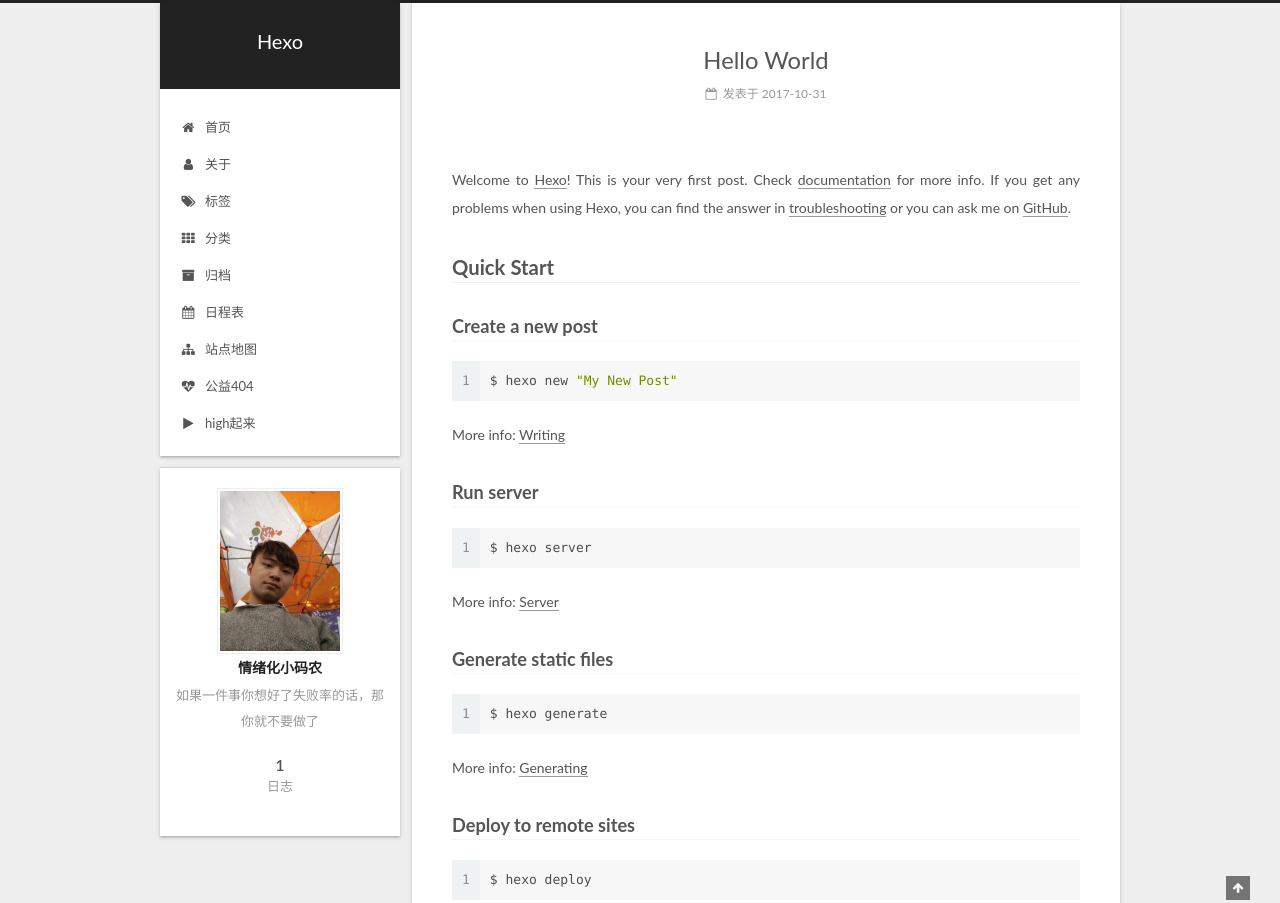
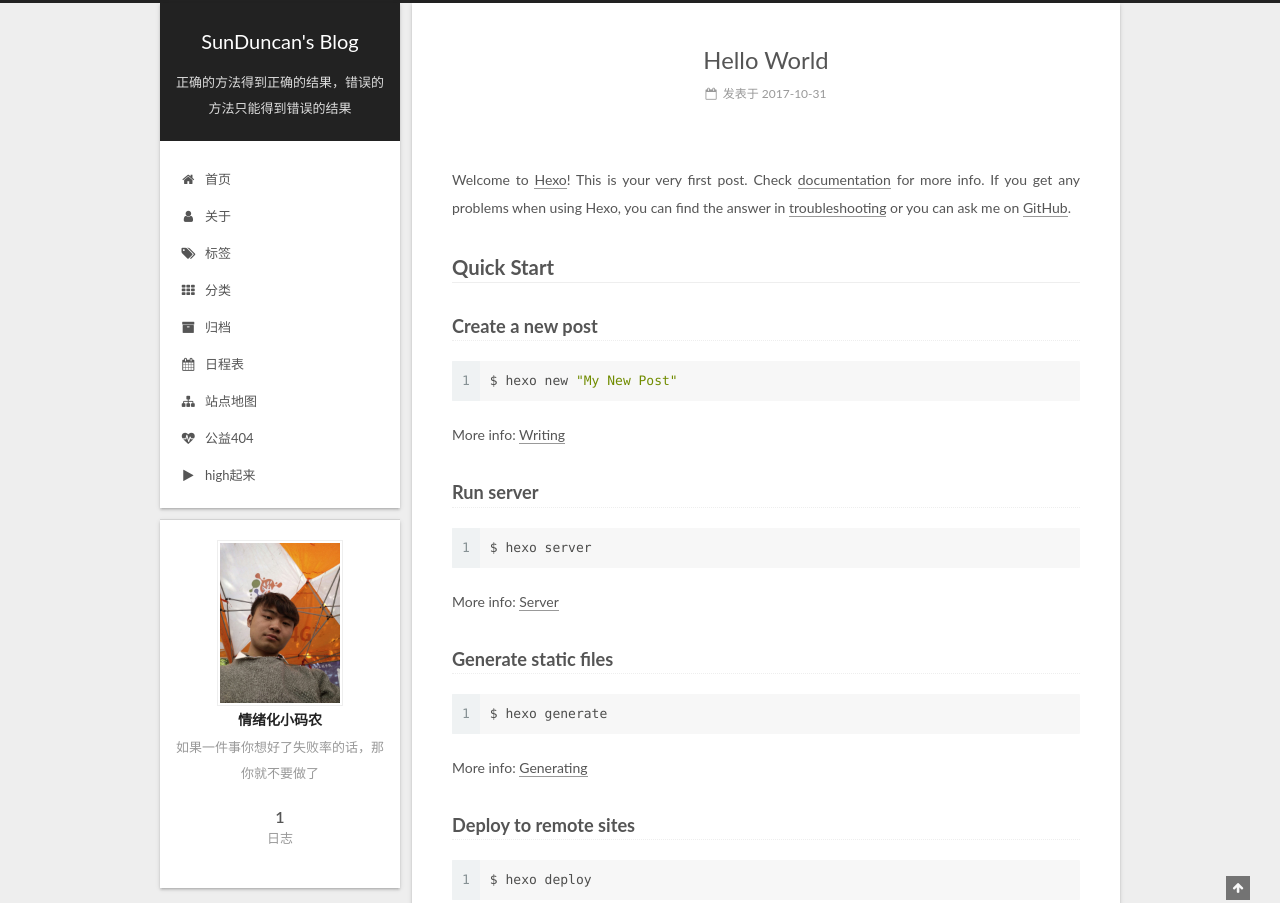
Before and after one commit to SunDuncan/SunDuncan.github.io, a plain HTML site: page index.html in a window 1280 px wide. Shown: the top 903 px of the page. Drawn offline with Linux system fonts and the light colour scheme.

Commit message:
Site updated: 2017-11-03 15:02:16

```diff
--- a/css/main.css
+++ b/css/main.css
@@ -1823,7 +1823,7 @@ pre .javascript .function {
   width: 4px;
   height: 4px;
   border-radius: 50%;
-  background: #9a47d7;
+  background: #fff01f;
 }
 .links-of-blogroll {
   font-size: 13px;
--- a/index.html
+++ b/index.html
@@ -81,13 +81,13 @@
 
 <meta name="description" content="如果一件事你想好了失败率的话，那你就不要做了">
 <meta property="og:type" content="website">
-<meta property="og:title" content="Hexo">
+<meta property="og:title" content="SunDuncan&#39;s Blog">
 <meta property="og:url" content="http://yoursite.com/index.html">
-<meta property="og:site_name" content="Hexo">
+<meta property="og:site_name" content="SunDuncan&#39;s Blog">
 <meta property="og:description" content="如果一件事你想好了失败率的话，那你就不要做了">
 <meta property="og:locale" content="zh-Hans">
 <meta name="twitter:card" content="summary">
-<meta name="twitter:title" content="Hexo">
+<meta name="twitter:title" content="SunDuncan&#39;s Blog">
 <meta name="twitter:description" content="如果一件事你想好了失败率的话，那你就不要做了">
 
 
@@ -124,7 +124,7 @@
 
 
 
-  <title>Hexo</title>
+  <title>SunDuncan's Blog</title>
 
 
 
@@ -165,12 +165,12 @@
     <div class="custom-logo-site-title">
       <a href="/"  class="brand" rel="start">
         <span class="logo-line-before"><i></i></span>
-        <span class="site-title">Hexo</span>
+        <span class="site-title">SunDuncan's Blog</span>
         <span class="logo-line-after"><i></i></span>
       </a>
     </div>
 
-        <p class="site-subtitle"></p>
+        <p class="site-subtitle">正确的方法得到正确的结果，错误的方法只能得到错误的结果</p>
 
   </div>
 
@@ -321,7 +321,7 @@
     </span>
 
     <span hidden itemprop="publisher" itemscope itemtype="http://schema.org/Organization">
-      <meta itemprop="name" content="Hexo">
+      <meta itemprop="name" content="SunDuncan's Blog">
     </span>
 
 
```
Also changed, not shown: 2017/10/31/hello-world/index.html (+5 -5 lines), archives/2017/10/index.html (+6 -6 lines), archives/2017/index.html (+6 -6 lines), archives/index.html (+6 -6 lines).
